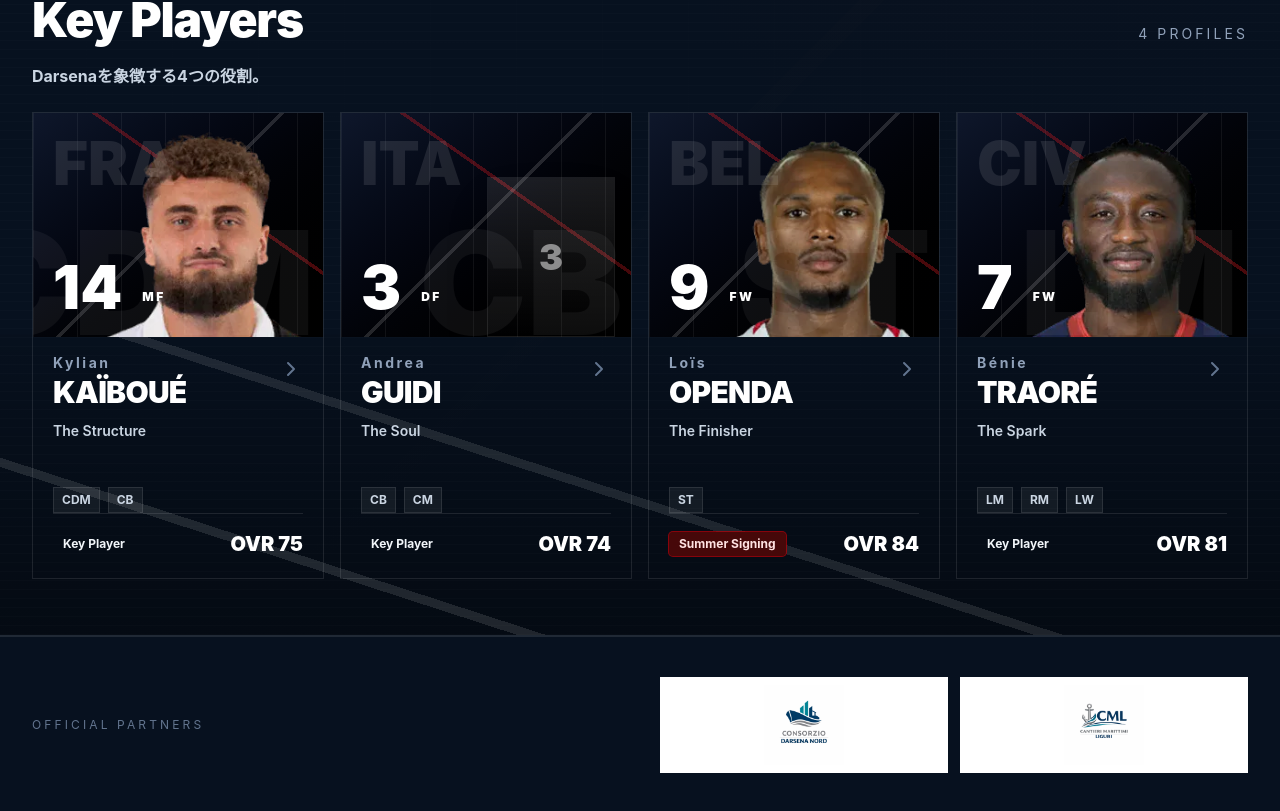
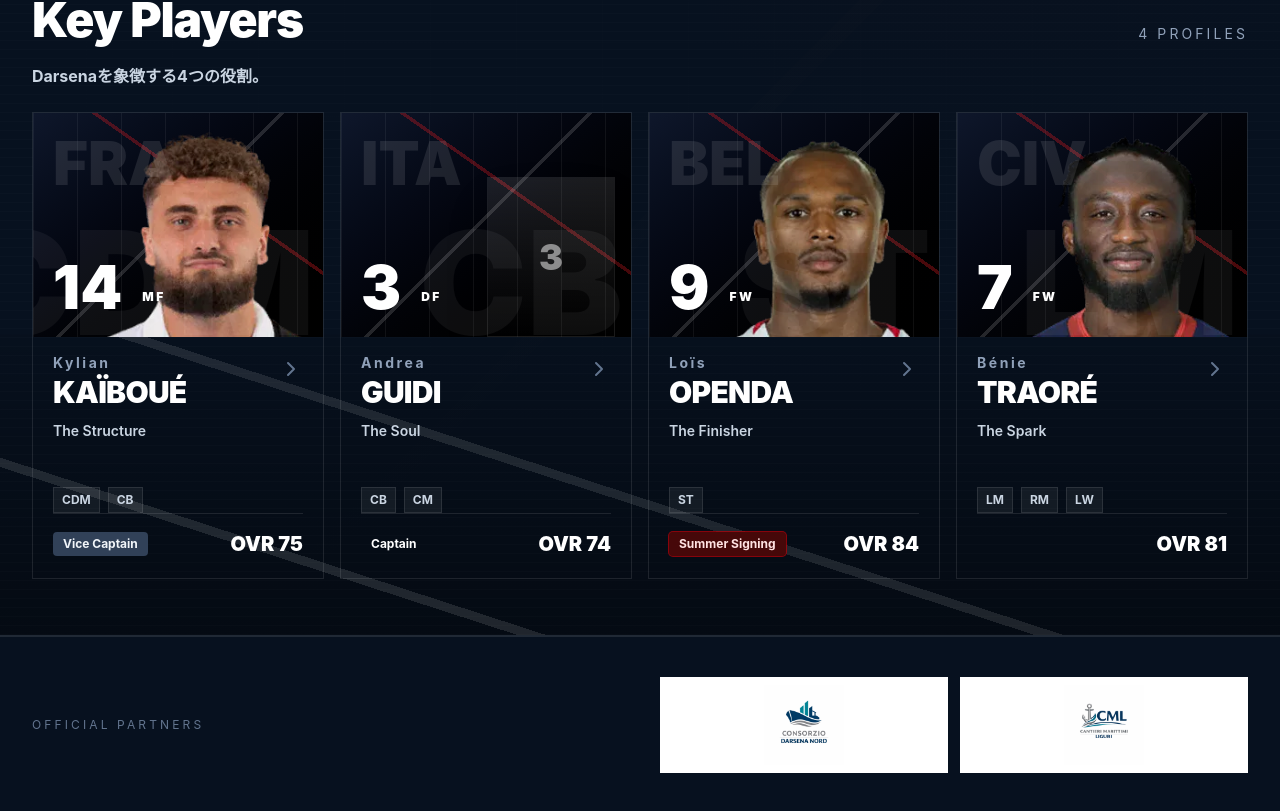
Before and after one commit to himeshimo/acdarsena, a React (Vite) app: page / in a window 1280 px wide. Shown: the part 680-1491 px from the top of the page. Built offline with nearby package versions, Linux system fonts and the light colour scheme.

Commit message:
Remove Key Player badges and add Vice Captain status

```diff
--- a/src/main.jsx
+++ b/src/main.jsx
@@ -36,12 +36,12 @@ const players = [
   { number: 3, positionGroup: "DF", position: "CB", subPositions: ["CM"], firstName: "Andrea", lastName: "Guidi", displayName: "Andrea Guidi", image: "", age: 34, overall: 74, preferredFoot: "右", wage: "€16,000", nationality: "イタリア", status: "Captain", note: "", role: "The Soul", bio: "Not measured by minutes or ratings. He carries Darsena's history and culture." },
   { number: 4, positionGroup: "DF", position: "LB", subPositions: ["LM", "CM"], firstName: "Alexander", lastName: "Prass", displayName: "Alexander Prass", image: "./players/alexander-prass.webp", age: 26, overall: 78, preferredFoot: "左", wage: "€22,000", nationality: "オーストリア", status: "Squad", note: "", role: "左の前進装置", bio: "LBから中盤までこなす左利きのマルチロール。守備だけでなく、攻撃の出口としても機能する。" },
   { number: 6, positionGroup: "MF", position: "CDM", subPositions: ["CB"], firstName: "Gabriele", lastName: "Monti", displayName: "Gabriele Monti", image: "", age: 30, overall: 70, preferredFoot: "右", wage: "€8,000", nationality: "イタリア", status: "Squad", note: "", role: "守備の締め役", bio: "派手さはないが、試合を閉じるために必要な選手。ベンチに置いておきたい“保険”のような存在。" },
-  { number: 7, positionGroup: "FW", position: "LM", subPositions: ["RM", "LW"], firstName: "Bénie", lastName: "Traoré", displayName: "Bénie Traoré", image: "./players/traore.webp", age: 25, overall: 81, preferredFoot: "右", wage: "€84,000", nationality: "コートジボワール", status: "Key Player", note: "", role: "The Spark", bio: "The main attacking trigger. Breaks lines and creates Openda's route to goal." },
+  { number: 7, positionGroup: "FW", position: "LM", subPositions: ["RM", "LW"], firstName: "Bénie", lastName: "Traoré", displayName: "Bénie Traoré", image: "./players/traore.webp", age: 25, overall: 81, preferredFoot: "右", wage: "€84,000", nationality: "コートジボワール", status: "Squad", note: "", role: "The Spark", bio: "The main attacking trigger. Breaks lines and creates Openda's route to goal." },
   { number: 8, positionGroup: "MF", position: "CM", subPositions: ["CDM"], firstName: "Ismaël", lastName: "Koné", displayName: "Ismaël Koné", image: "./players/ismael-kone.webp", age: 25, overall: 78, preferredFoot: "右", wage: "€21,500", nationality: "カナダ", status: "Squad", note: "", role: "中央の推進力", bio: "Darsenaの中盤に強度と前進力をもたらすCM。守備と攻撃の接続役として重要。" },
   { number: 9, positionGroup: "FW", position: "ST", subPositions: [], firstName: "Loïs", lastName: "Openda", displayName: "Loïs Openda", image: "./players/openda.webp", age: 28, overall: 84, preferredFoot: "右", wage: "€95,000", nationality: "ベルギー", status: "Summer Signing", note: "夏加入", role: "The Finisher", bio: "The new ace who decides games. His finishing pushes Darsena into title pace." },
   { number: 11, positionGroup: "FW", position: "ST", subPositions: [], firstName: "Mërgim", lastName: "Berisha", displayName: "Mërgim Berisha", image: "./players/mergim-berisha.webp", age: 29, overall: 75, preferredFoot: "右", wage: "€22,000", nationality: "ドイツ", status: "Squad", note: "", role: "ボックス内の仕事人", bio: "万能型のストライカー。派手なスピードよりも、ゴール前での判断と収まりで勝負する。" },
   { number: 12, positionGroup: "GK", position: "GK", subPositions: [], firstName: "Sam", lastName: "Karssies", displayName: "Sam Karssies", image: "./players/sam-karssies.webp", age: 25, overall: 63, preferredFoot: "右", wage: "€3,000", nationality: "オランダ", status: "Summer Signing", note: "夏加入", role: "控えGK／準備の男", bio: "夏に加入したバックアップGK。出番は限られるが、長いシーズンを支えるための重要な保険。" },
-  { number: 14, positionGroup: "MF", position: "CDM", subPositions: ["CB"], firstName: "Kylian", lastName: "Kaïboué", displayName: "Kylian Kaïboué", image: "./players/kylian-kaiboue.webp", age: 30, overall: 75, preferredFoot: "左", wage: "€13,000", nationality: "フランス", status: "Squad", note: "", role: "The Structure", bio: "The center of balance and calm. Kaiboue is the structure Darsena stands on." },
+  { number: 14, positionGroup: "MF", position: "CDM", subPositions: ["CB"], firstName: "Kylian", lastName: "Kaïboué", displayName: "Kylian Kaïboué", image: "./players/kylian-kaiboue.webp", age: 30, overall: 75, preferredFoot: "左", wage: "€13,000", nationality: "フランス", status: "Vice Captain", note: "", role: "The Structure", bio: "The center of balance and calm. Kaiboue is the structure Darsena stands on." },
   { number: 15, positionGroup: "DF", position: "LB", subPositions: ["LM"], firstName: "Pedro", lastName: "Silva Torrejón", displayName: "Pedro Silva Torrejón", image: "./players/pedro-silva-torrejon.webp", age: 31, overall: 74, preferredFoot: "左", wage: "€12,500", nationality: "アルゼンチン", status: "Squad", note: "", role: "左足のクロッサー", bio: "左サイドから質のあるボールを供給するベテラン。守備の軽さはあるが、攻撃面では違いを作れる。" },
   { number: 16, positionGroup: "DF", position: "CB", subPositions: [], firstName: "Patric", lastName: "Pfeiffer", displayName: "Patric Pfeiffer", image: "./players/patric-pfeiffer.webp", age: 28, overall: 74, preferredFoot: "右", wage: "€12,000", nationality: "ガーナ", status: "Squad", note: "", role: "制空権担当", bio: "高さとフィジカルで最終ラインを支えるCB。Darsenaの“壊れない守備”に必要な壁。" },
   { number: 20, positionGroup: "FW", position: "RW", subPositions: ["ST", "CAM"], firstName: "Vicente", lastName: "Varela", displayName: "Vicente Varela", image: "", age: 21, overall: 73, preferredFoot: "右", wage: "€7,600", nationality: "スペイン", status: "Prospect", note: "", role: "若き万能アタッカー", bio: "RW、ST、CAMをこなせる21歳。攻撃の複数ポジションで起用できる便利さが魅力。" },
@@ -73,7 +73,7 @@ const headCoach = {
 const filters = ["All", "GK", "DF", "MF", "FW", "Staff"];
 const statusTone = {
   Captain: "bg-darsena-red text-white",
-  "Key Player": "bg-darsena-brass text-darsena-navy",
+  "Vice Captain": "bg-slate-700 text-slate-100",
   "Summer Signing": "bg-red-950 text-red-100 ring-1 ring-red-700/70",
   Academy: "bg-slate-800 text-slate-100",
   "Academy Promotion": "bg-red-950 text-red-100 ring-1 ring-red-700/70",
@@ -236,7 +236,6 @@ function App() {
                 <PlayerCard
                   key={`${player.displayName}-${player.number ?? "loan"}`}
                   player={player}
-                  statusOverride={keyPlayerNames.includes(player.displayName) && player.displayName !== "Loïs Openda" ? "Key Player" : null}
                   onClick={() => openPlayer(player, visiblePlayers)}
                 />
               ))}
@@ -361,7 +360,6 @@ function HomePage({ keyPlayers, onOpenPlayer, onPageChange }) {
               <PlayerCard
                 key={`home-key-${player.displayName}`}
                 player={player}
-                statusOverride={player.displayName !== "Loïs Openda" ? "Key Player" : null}
                 onClick={() => onOpenPlayer(player)}
               />
             ))}
@@ -543,8 +541,8 @@ function InfoCell({ label, value }) {
   );
 }
 
-function PlayerCard({ player, onClick, statusOverride = null, showOriginalStatus = false }) {
-  const visibleStatus = statusOverride ?? getVisibleStatus(player);
+function PlayerCard({ player, onClick, showOriginalStatus = false }) {
+  const visibleStatus = getVisibleStatus(player);
   const originalStatus = showOriginalStatus ? getVisibleStatus(player) : null;
   const nationalityCode = getNationalityCode(player);
   const nameDisplay = getCardNameDisplay(player);
```
Also changed, not shown: 1 other file (tests, documents, lock files or other folders).
